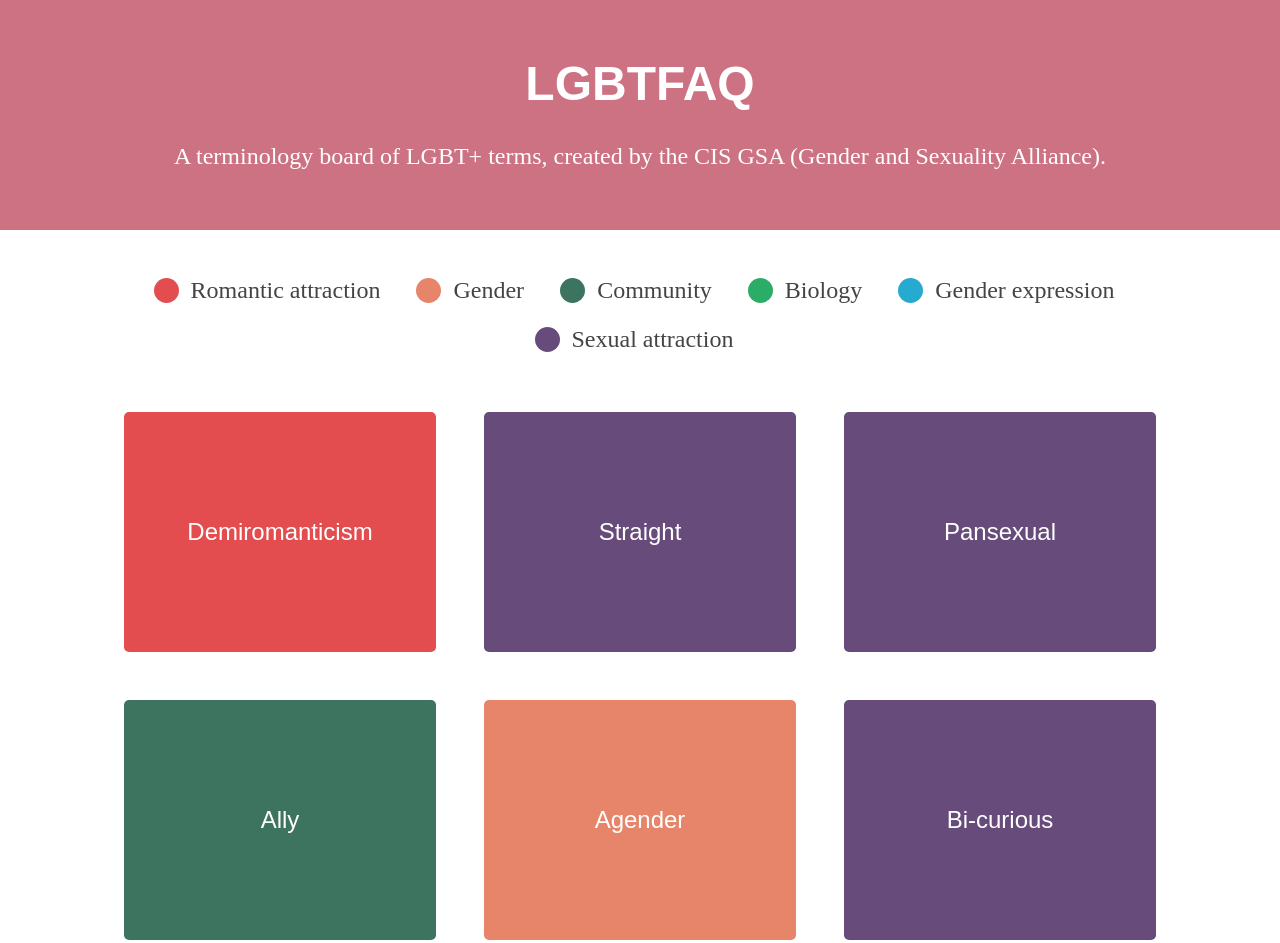
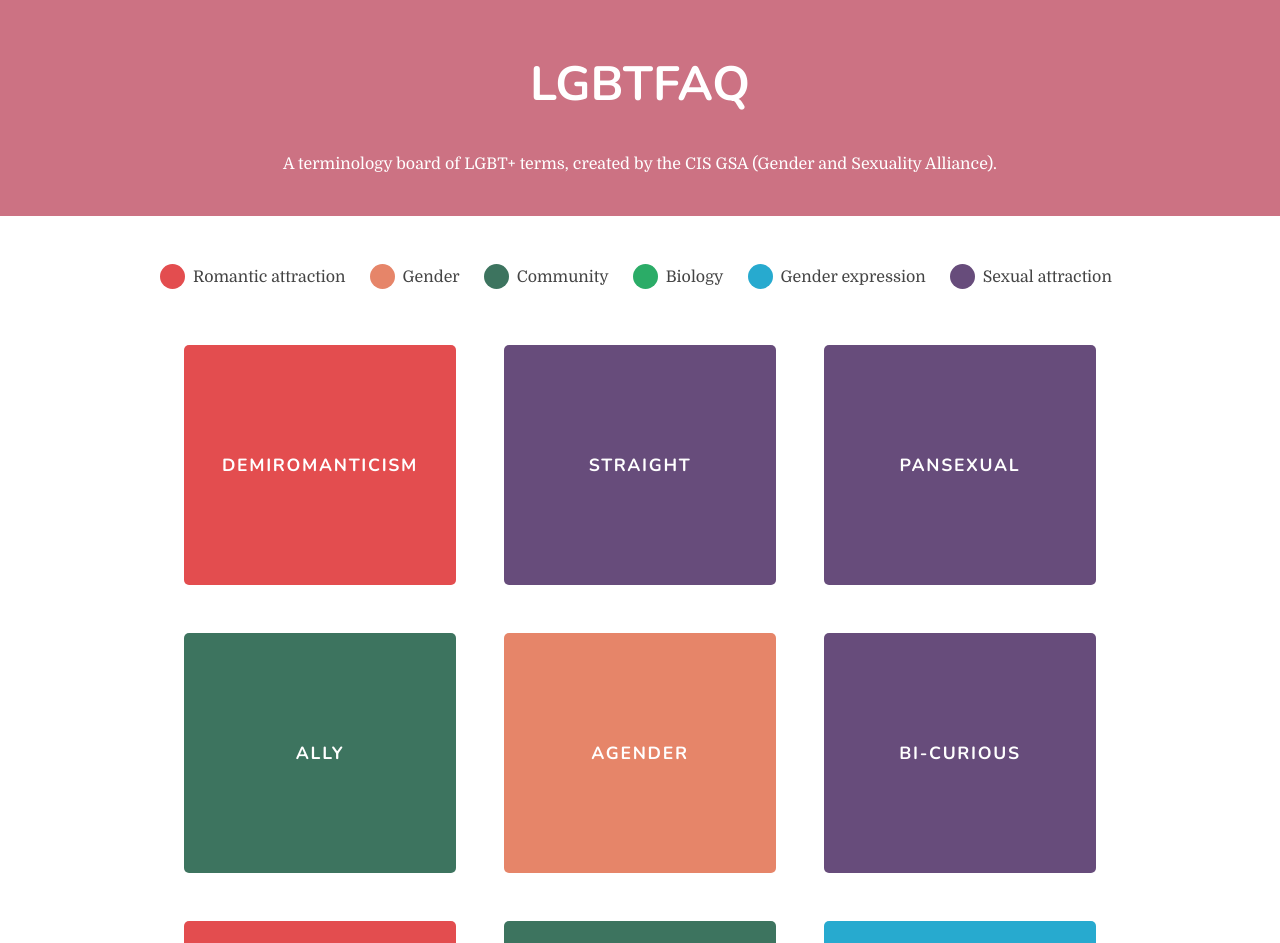
Before and after one commit to kayserifserif/lgbtabc, a plain HTML site: page index.html in a window 1280 px wide. Shown: the top 943 px of the page. Drawn offline with nearby package versions, Linux system fonts and the light colour scheme.

Commit message:
style: add font files and fix sizing units

```diff
--- a/css/styles.css
+++ b/css/styles.css
@@ -25,12 +25,12 @@ html, body {
 body {
 	/* color: #9e69d9; */
 	color: #444;
-	font-family: "Playfair Display", "Didot", "Bodoni", serif;
-	font-size: 1.5em;
+	font-family: "Domine", "Didot", "Bodoni", serif;
+	line-height: 1.5;
 }
 
 h1, h2, h3, h4, h5, h6 {
-	font-family: "Montserrat", "Gotham", "Avenir", "Futura", sans-serif;
+	font-family: "Nunito", "Gotham", "Avenir", "Futura", sans-serif;
 }
 
 /****
@@ -40,14 +40,14 @@ HEADER
 header {
 	margin: auto;
 	width: 100%;
-	padding: 1em 1em 1.5em 1em;
+	padding: 1rem 1rem 1.5rem 1rem;
 	background-color: #CC7283;
 	color: #fff;
 	text-align: center;
 }
 
 	#title {
-		font-size: 2em;
+		font-size: 3em;
 		text-align: center;
 	}
 
@@ -57,7 +57,7 @@ LEGEND
 
 #legend {
 	width: 95%;
-	margin: 1.5em auto 1em;
+	margin: 2.5rem auto 1.5rem;
 	display: flex;
 	justify-content: center;
 	flex-wrap: wrap;
@@ -69,14 +69,14 @@ LEGEND
 	}
 
 	#legend > div:not(last-of-type) {
-		margin-right: 1em;
+		margin-right: 1rem;
 	}
 
 	#legend dt div {
 		width: 25px;
 		height: 25px;
 		border-radius: 50%;
-		margin: 0.5em;
+		margin: 0.5rem;
 	}
 
 	#legend dd {
@@ -90,7 +90,7 @@ TERMS
 #list {
 	position: relative;
 	width: 90%;
-	margin: auto;
+	margin: 0 auto 1rem;
 	display: flex;
 	flex-wrap: wrap;
 	justify-content: center;
@@ -98,16 +98,6 @@ TERMS
 
 	#list > div {
 		perspective: 600px;
-	}
-
-	.term dt,
-	.term dd {
-		width: 13em;
-		height: 10em;
-		margin: 1em;
-		display: flex;
-		flex-direction: column;
-		justify-content: center;
 	}
 
 	dt .romantic,
@@ -131,8 +121,10 @@ TERMS
 
 	.term dt,
 	.term dd {
-		/* width: 100%; */
-		padding: 1em;
+		width: 17rem;
+		height: 15rem;
+		margin: 1.5rem;
+		padding: 1.5rem;
 		display: flex;
 		flex-direction: column;
 		justify-content: center;
@@ -146,9 +138,12 @@ TERMS
 
 	.term dt {
 		position: absolute;
-		margin-top: -0.03em;
+		margin-top: -0.03rem;
 		/* height: 3em; */
-		font-family: "Montserrat", "Gotham", "Avenir", "Futura", sans-serif;
+		font-family: "Nunito", "Gotham", "Avenir", "Futura", sans-serif;
+		font-size: 1.1rem;
+		text-transform: uppercase;
+		letter-spacing: 1.7px;
 		/* border-top-left-radius: 5px; */
 		/* border-top-right-radius: 5px; */
 		z-index: 1;
--- a/index.html
+++ b/index.html
@@ -1,23 +1,31 @@
 <!DOCTYPE html>
 <html lang="en">
 <head>
+
 	<title>LGBTFAQ</title>
+
+	<!-- FAVICON -->
+	<link rel="shortcut icon" href="/favicon.ico" type="image/x-icon">
+	<link rel="icon" href="/favicon.ico" type="image/x-icon">
+
+	<!-- CSS -->
+	<link href="https://fonts.googleapis.com/css?family=Domine|Nunito:700,900" rel="stylesheet">
+	<link href="css/styles.css" rel="stylesheet" type="text/css">
+
+	<!-- META -->
 	<meta charset="UTF-8">
 	<meta name="description" content="A terminology board of LGBT+ terms, created by the CIS GSA (Gender and Sexuality Alliance).">
 	<meta name="viewport" content="width=device-width, initial-scale=1">
-	<link rel="shortcut icon" href="/favicon.ico" type="image/x-icon">
-	<link rel="icon" href="/favicon.ico" type="image/x-icon">
-	<link href="css/styles.css" rel="stylesheet" type="text/css">
-	<script src="https://cdnjs.cloudflare.com/ajax/libs/d3/4.11.0/d3.min.js"></script>
-
 	<meta property="og:title" content="LGBTFAQ">
 	<meta property="og:image" content="https://lgbtfaq.surge.sh/img/logo.png">
 	<meta property="og:description" content="A terminology board of LGBT+ terms, created by the CIS GSA (Gender and Sexuality Alliance).">
 	<meta name="twitter:title" content="LGBTFAQ">
 	<meta name="twitter:image" content="https://lgbtfaq.surge.sh/img/logo.png">
 	<meta name="twitter:card" content="A terminology board of LGBT+ terms, created by the CIS GSA (Gender and Sexuality Alliance).">
+
 </head>
 <body>
+
 	<header role="banner">
 		<h1 id="title">LGBTFAQ</h1>
 		<p id="description">A terminology board of LGBT+ terms, created by the CIS GSA (Gender and Sexuality Alliance).</p>
@@ -293,6 +301,8 @@
 		</dl>
 	</main>
 
-	<script src="js/scripts.js"></script>
+	<!-- <script src="https://cdnjs.cloudflare.com/ajax/libs/d3/4.11.0/d3.min.js"></script> -->
+	<!-- <script src="js/scripts.js"></script> -->
+
 </body>
 </html>
```
